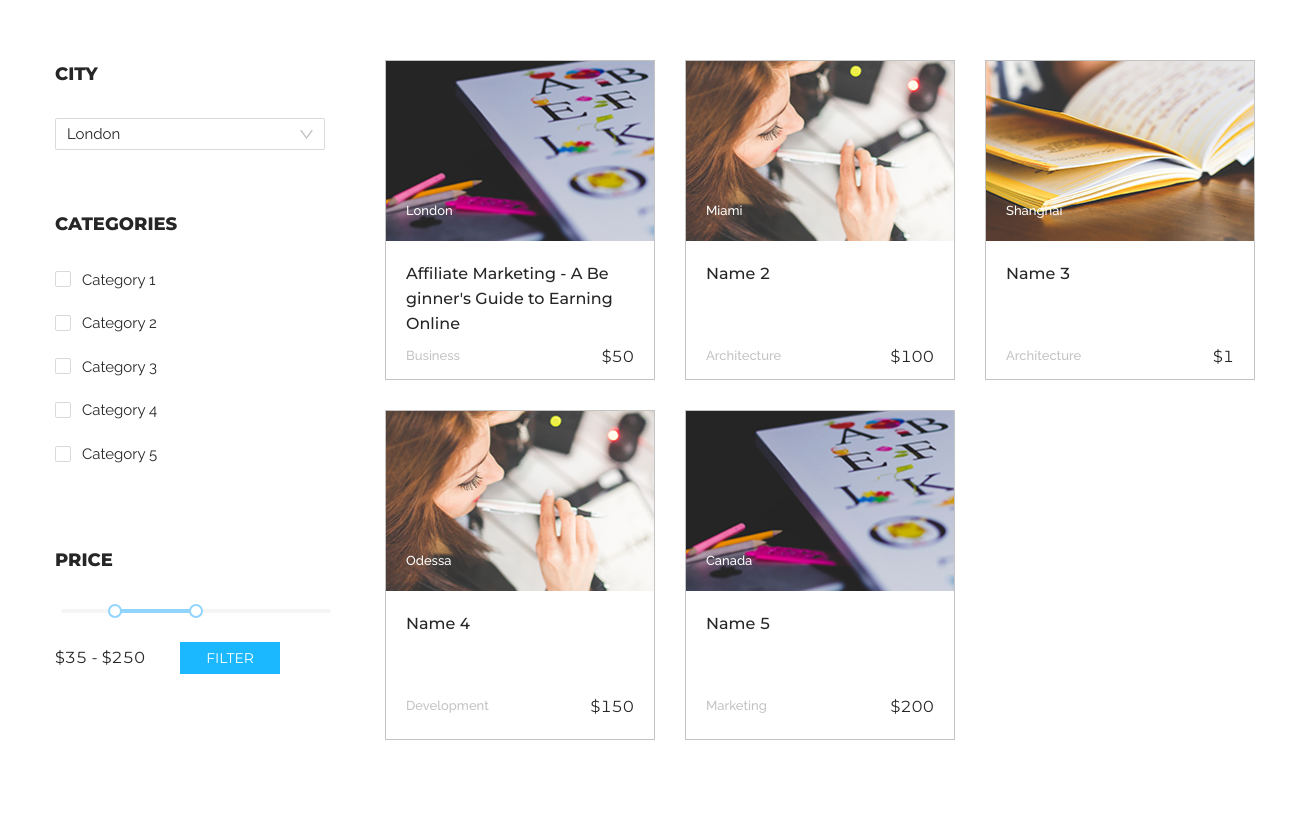
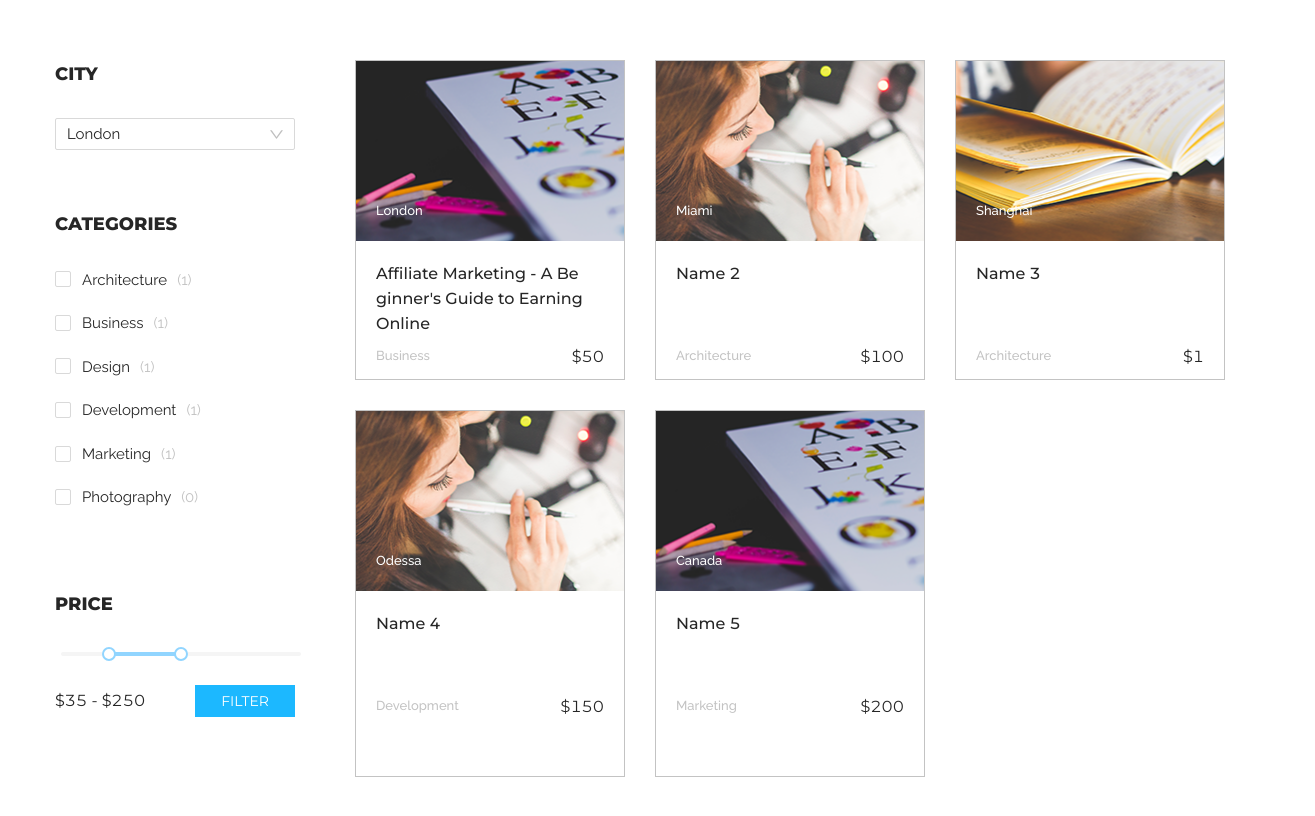
Before and after one commit to ArtyomZayarny/attract-filter, a React (Create React App) app: page / in a window 1280 px wide. Shown: the top 816 px of the page, 1315 px wide, since content can reach past the window. Built offline with nearby package versions, Linux system fonts and the light colour scheme.

Commit message:
Fixed each categories products amount

```diff
--- a/src/App.js
+++ b/src/App.js
@@ -5,6 +5,7 @@ import styles from './App.module.css';
 
 function App() {
   return (
+
     <div className="App">
       <div className={styles.container}>
         <div className={styles.wrapper}>
--- a/src/App.module.css
+++ b/src/App.module.css
@@ -5,13 +5,9 @@
 }
 .wrapper {
     display: grid;
-    grid-template-columns: 270px 1fr;
+    grid-template-columns: 240px 1fr;
 }
 .filter {
     width: 100%;
 
 }
-.content {
-
-
-}
--- a/src/components/Card/Card.js
+++ b/src/components/Card/Card.js
@@ -1,7 +1,5 @@
 import React, { useEffect, useState } from 'react';
-
 import styles from './Card.module.css';
-import back from '../../img/pic_1.png';
 import PropTypes from 'prop-types';
 
 Card.propTypes = {
@@ -45,7 +43,6 @@ export default function Card(props) {
             setData({ ...data, id, city, cityId, name, pic, category, categoryId, price })
         }
 
-
     }, []);
 
 
--- a/src/components/Filter/Category.js
+++ b/src/components/Filter/Category.js
@@ -1,12 +1,30 @@
-import React from 'react';
-import { categories } from '../../data/category'
+import React, { useEffect, useState } from 'react';
+import { Categories } from '../../Categories'
+import { cards } from '../../data/data'
 import { Checkbox } from 'antd';
 import styles from './Category.module.css';
 
 export default function Category(props) {
+    const [data, setData] = useState({
+        cards
+    });
 
-    const onChange = (e) => {
-        console.log(`checked = ${e.target.checked}`);
+    useEffect(() => {
+        if (data.cards.length === 0) {
+            setData({ ...data, cards })
+        }
+
+    }, [data.cards])
+
+    const getAmount = (id, arr) => {
+        console.log(id, arr)
+        const result = arr.filter(item => item.id === id);
+        return result.length
+    }
+
+    const onChange = (obj) => {
+        const { name, checked } = { ...obj.target };
+        console.log(name, checked)
     }
 
 
@@ -14,7 +32,12 @@ export default function Category(props) {
         <div className={styles.category}>
             <h3>Categories </h3>
             <ul>
-                {categories.map(category => <li key={category.id}><Checkbox className={styles.checkItem} onChange={onChange}>{category.name}</Checkbox></li>)}
+                {data.cards.length > 0 && Categories.map(category => <li key={category.id}>
+                    <Checkbox
+                        name={category.name}
+                        className={styles.checkItem}
+                        onChange={onChange}
+                    >{category.name}<span className={styles.amount}>{`(${getAmount(category.id, data.cards)})`}</span></Checkbox></li>)}
             </ul>
         </div>
     )
--- a/src/components/Filter/Category.module.css
+++ b/src/components/Filter/Category.module.css
@@ -1,3 +1,5 @@
+@import '../../vars.css';
+
 .category {
     margin-bottom: 60px;
 }
@@ -8,3 +10,7 @@
     margin-bottom: 20px;
     margin-left: 0;
 }
+.amount {
+ margin-left: 10px;
+ color:var(--gray);
+}
--- a/src/components/Filter/City.js
+++ b/src/components/Filter/City.js
@@ -1,21 +1,41 @@
-import React from 'react';
+import React, { useEffect, useState } from 'react';
 import { Select } from 'antd';
-import { cities } from '../../data/city'
+//import { cities } from '../../data/city'
+import { Locations } from '../../Locations';
 import styles from './City.module.css'
 
 const { Option } = Select;
 
 export default function City(props) {
 
-    const handleChange = (value) => {
-        console.log(`selected ${value}`);
+    const [data, setData] = useState({
+        name: '',
+        id: null,
+        cities: [],
+    })
+
+    useEffect(() => {
+        if (data.cities.length === 0) {
+            setData({ ...data, cities: Locations })
+        }
+        if (data.cities.length > 0 && data.name === '') {
+            const defaultCity = data.cities[0];
+            const { name, id } = { ...defaultCity }
+            setData({ ...data, name, id })
+        }
+
+    }, [data.cities, data.name])
+
+    const handleChange = (value, obj, ...arg) => {
+        setData({ ...data, name: value, id: obj.id })
     }
     return (
         <div className={styles.city}>
             <h3>City</h3>
-            <Select defaultValue="London" className={styles.select} onChange={handleChange}>
-                {cities.map(city => <Option key={city.id} value={city.id}><p>{city.name}</p></Option>)}
-            </Select>
-        </div>
+            { data.id &&
+                <Select defaultValue={data.name} className={styles.select} onChange={handleChange}>
+                    {data.cities.map(city => <Option key={city.id} value={city.name} id={city.id} ><p>{city.name}</p></Option>)}
+                </Select>}
+        </div >
     )
 }
--- a/src/components/Filter/Price.module.css
+++ b/src/components/Filter/Price.module.css
@@ -14,6 +14,7 @@
     margin-top: 25px;
     display: flex;
     align-items: center;
+    justify-content: space-between;
 }
 .btn {
     font-weight: 400;
```
